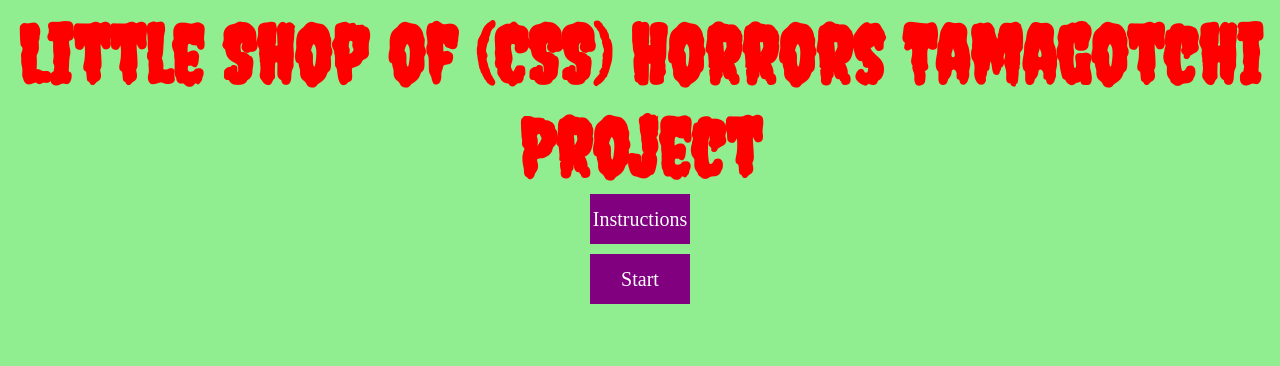
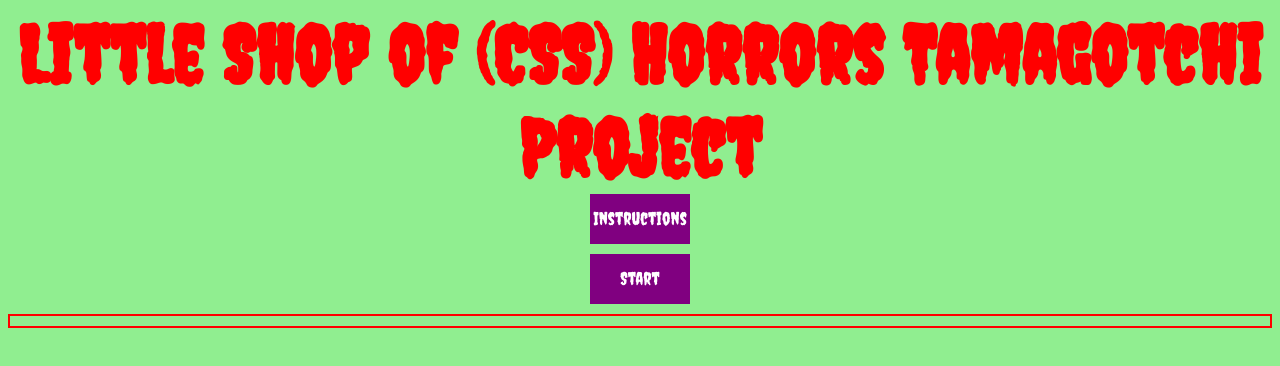
Before and after one commit to Janinenw/Tamagotchi-Mini-Project, a plain HTML site: page index.html in a window 1280 px wide. Drawn offline with Linux system fonts and the light colour scheme.

Commit message:
font styling

```diff
--- a/css/style.css
+++ b/css/style.css
@@ -4,7 +4,7 @@
 }
 h1 {
     font-size: 80px;
-    font-family: 'Creepster', cursive;
+    font-family: 'Creepster';
     color: red;
     margin: 0px;
     text-align: center;
@@ -13,11 +13,12 @@
 
 
 #start-button, #instruction-button {
+    font-family: 'Creepster';
     width: 100px;
     height: 50px;
     background-color: purple;
     color: white;
-    font-size: 20px;
+    font-size: 18px;
     text-align: center;
     line-height: 50px;
     margin: 0 auto;
@@ -83,6 +84,7 @@
 
 #feed-button, #sleep-button, #play-button {
     color: white;
+    font-family: 'Creepster';
 }
 
 #feed-button {
@@ -169,3 +171,20 @@
         height: 100vh;
         z-index: 999;
         }
+
+#age-display {
+            box-sizing: border-box;
+            padding: 5px;
+            box-decoration-break: clone;
+            border-width: 2px;
+            border-style: solid;
+            border-color: red;
+            text-align: center;
+            color: white;
+            font-family: 'Creepster'
+        }
+
+
+        #name-form, #name-form input, #create-button {
+            font-family: 'Creepster', cursive;
+        }
--- a/js/app.js
+++ b/js/app.js
@@ -195,7 +195,10 @@
         document.getElementById("start-button").style.display = "hidden";
         document.getElementById("instruction-button").style.display = "hidden";
         tamagotchi = null;
-
+        document.getElementById("tamagotchi-image").classList.add("stop-animation");
+        document.getElementById("tamagotchi-image-two").classList.add("stop-animation");
+        document.getElementById("tamagotchi-image-three").classList.add("stop-animation");
+        document.getElementById("tamagotchi-image-four").classList.add("stop-animation");
             alert("Your Tamagotchi has passed away.");
             document.getElementById("dead").style.display = "block";
         }
```
